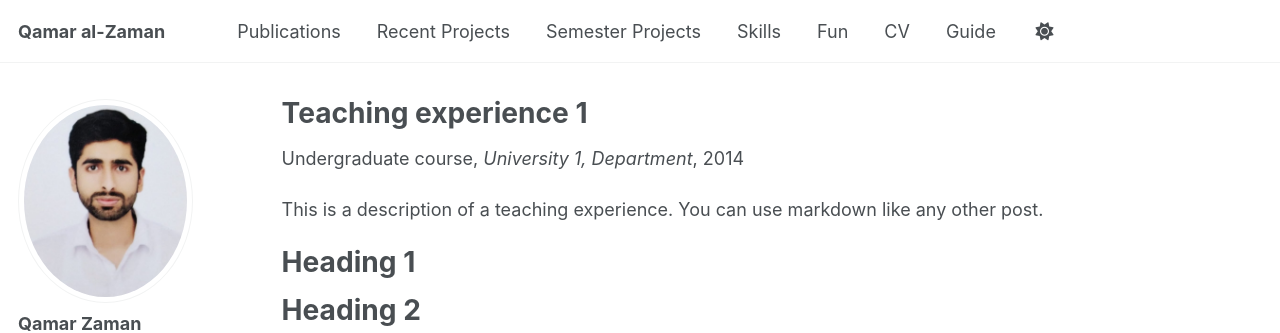
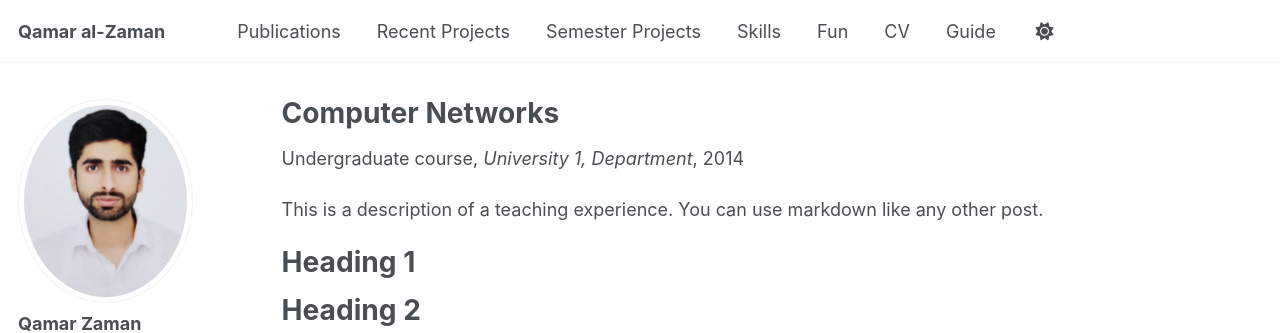
Before and after one commit to qzaman243/qzaman243.github.io, a Jekyll site: the page built from _teaching/2014-spring-teaching-1.md, in a window 1280 px wide. Shown: the top 333 px of the page. Built offline with Jekyll 4.4.1, drawn with Linux system fonts in a browser that asks for light colours; some web fonts are replaced; a script bundle is joined from its source files by our own code; library files that are not in the unit come from our copies.

Commit message:
Change title to 'Computer Networks' and update permalink
Updated title and permalink for teaching experience.

```diff
--- a/_teaching/2014-spring-teaching-1.md
+++ b/_teaching/2014-spring-teaching-1.md
@@ -1,8 +1,8 @@
 ---
-title: "Teaching experience 1"
-collection: teaching
+title: "Computer Networks"
+collection:
 type: "Undergraduate course"
-permalink: /teaching/2014-spring-teaching-1
+permalink: /
 venue: "University 1, Department"
 date: 2014-01-01
 location: "City, Country"
```
